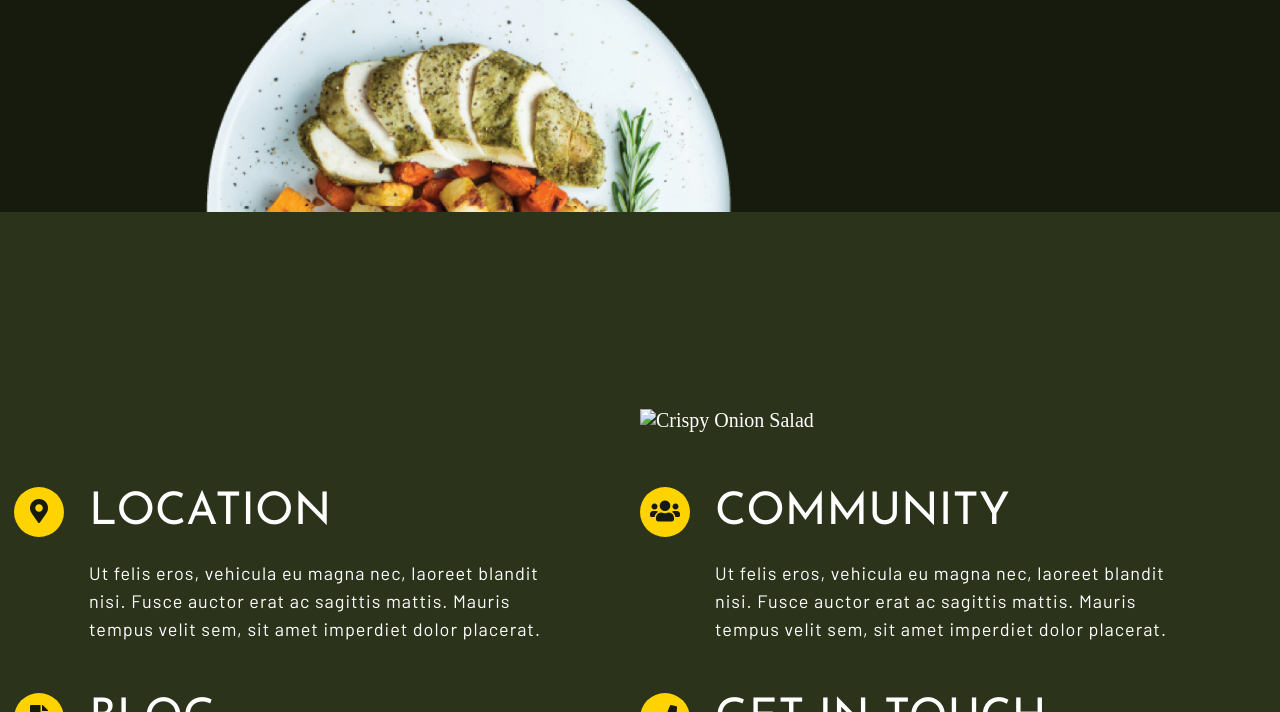
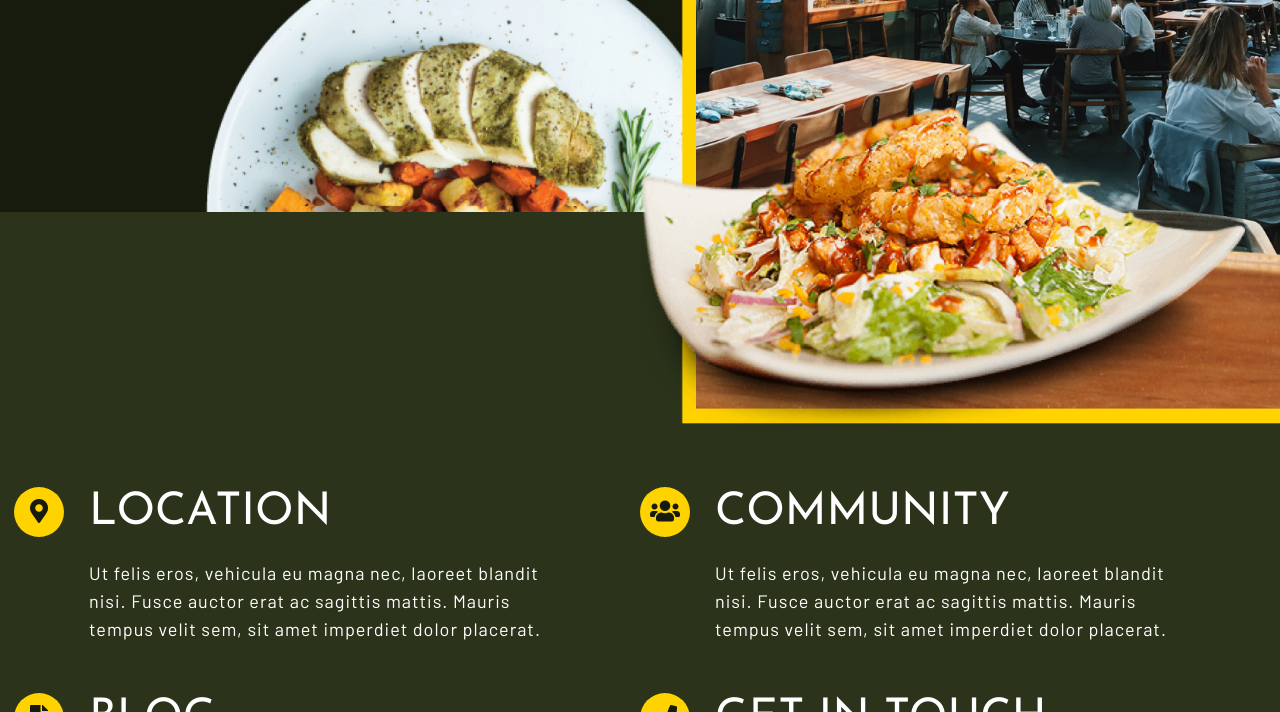
Before and after one commit to grantskinner9/Grant-Skinner-Project-One, a plain HTML site: page index.html in a window 1280 px wide. Shown: the part 388-1100 px from the top of the page. Drawn offline with Linux system fonts and the light colour scheme.

Commit message:
image fixed

```diff
--- a/index.html
+++ b/index.html
@@ -29,7 +29,7 @@
             <h1>The<span>Restaurant</span>MallG</h1>
         </div>
         <div class="headerImage">
-            <img src="./project1/assets/home-box-header.png" alt="Crispy Onion Salad">
+            <img src="./assets/home-box-header.png" alt="Crispy Onion Salad">
         </div>
     </header>
 
```
